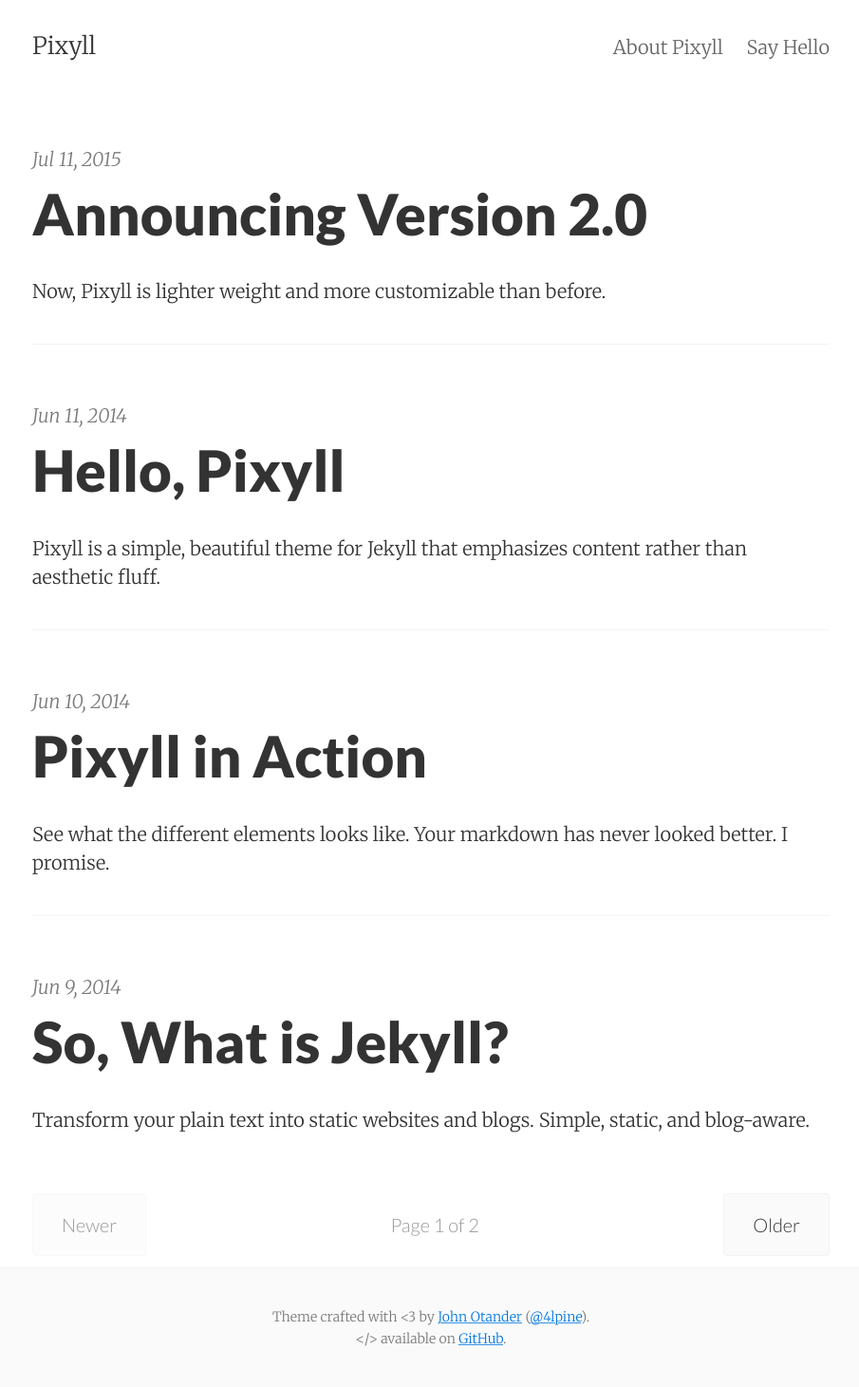
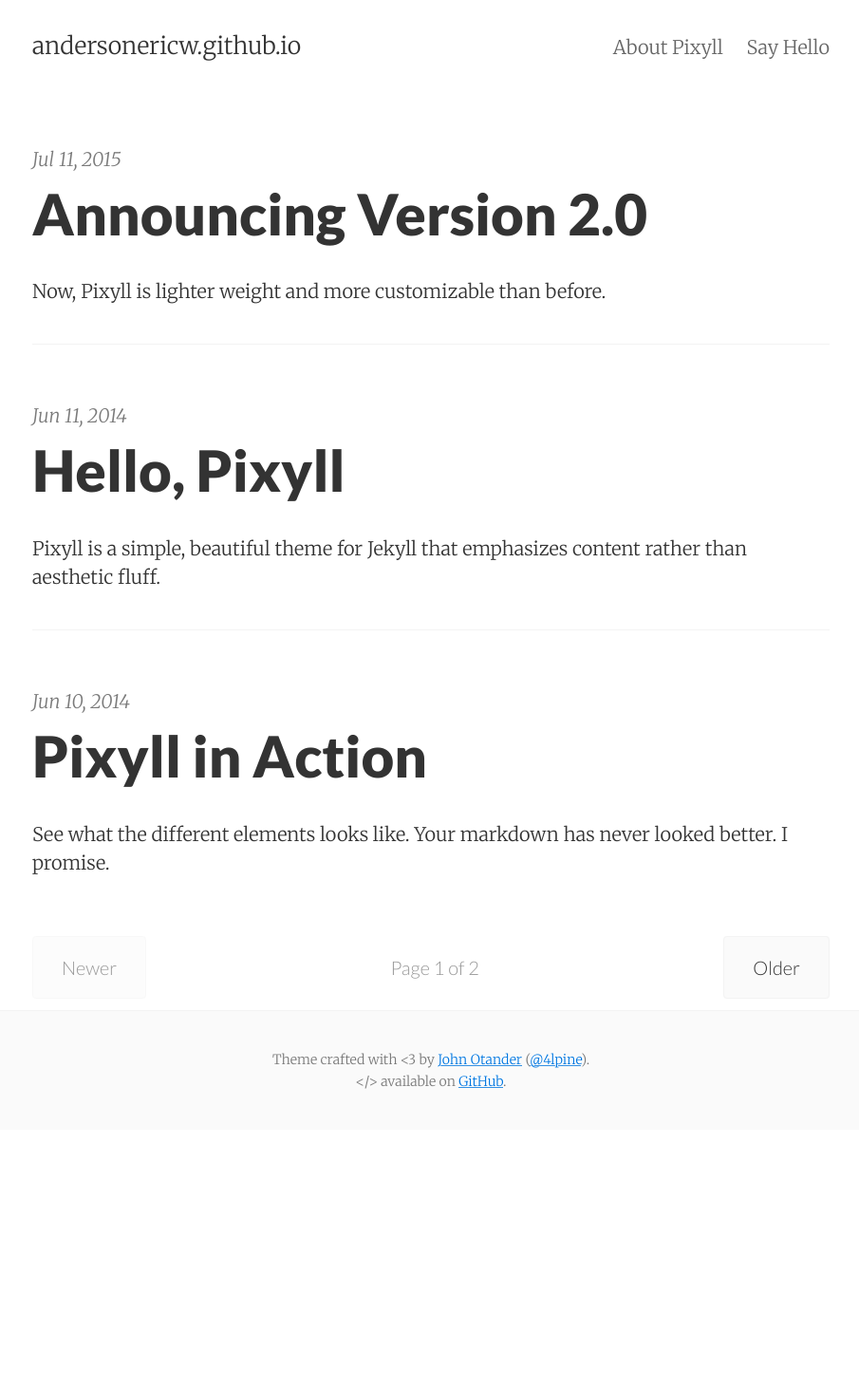
Before and after one commit to andersonericw/andersonericw.github.io, a Jekyll site: the page built from index.html, in a window 1280 px wide. Shown: the whole page at 95% size, without its empty margins (186-1091 px from the left). Built offline with Jekyll 4.4.1, drawn with Linux system fonts in a browser that asks for light colours; the list of posts is cut into pages by our own code; after the commit the page ends 1190 px from its top, so only the background shows below that.

Commit message:
update config

```diff
--- a/_config.yml
+++ b/_config.yml
@@ -1,10 +1,10 @@
 # Site settings
-title:       Pixyll
-email:       your_email@example.com
-author:      John Otander
-description: "A simple, beautiful theme for Jekyll that emphasizes content rather than aesthetic fluff."
-baseurl:     ""
-url:         "http://pixyll.com"
+title:       andersonericw.github.io
+email:       anderson.ericw@gmail.com
+author:      Eric Anderson
+description: "About my Github"
+baseurl:     "/andersonericw.github.io"
+url:         "https://andersonericw.github.io/"
 date_format: "%b %-d, %Y"
 header_pages:
  - about.md
@@ -119,7 +119,7 @@ markdown:     kramdown
 redcarpet:
   extensions: ['smart', 'tables', 'with_toc_data']
 permalink:    pretty
-paginate:     4
+paginate:     3
 sass:
   style: compressed
 plugins:
```
